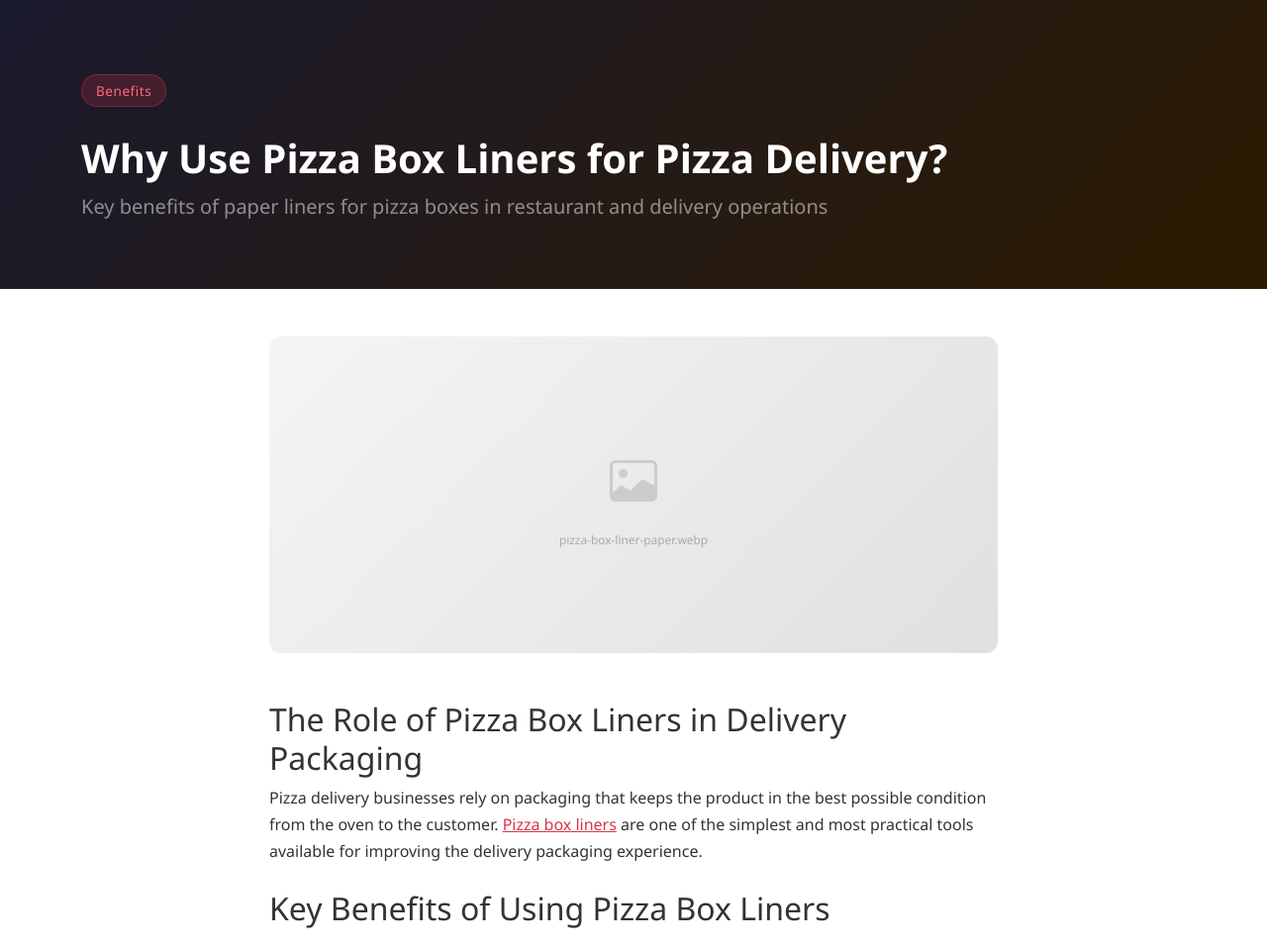
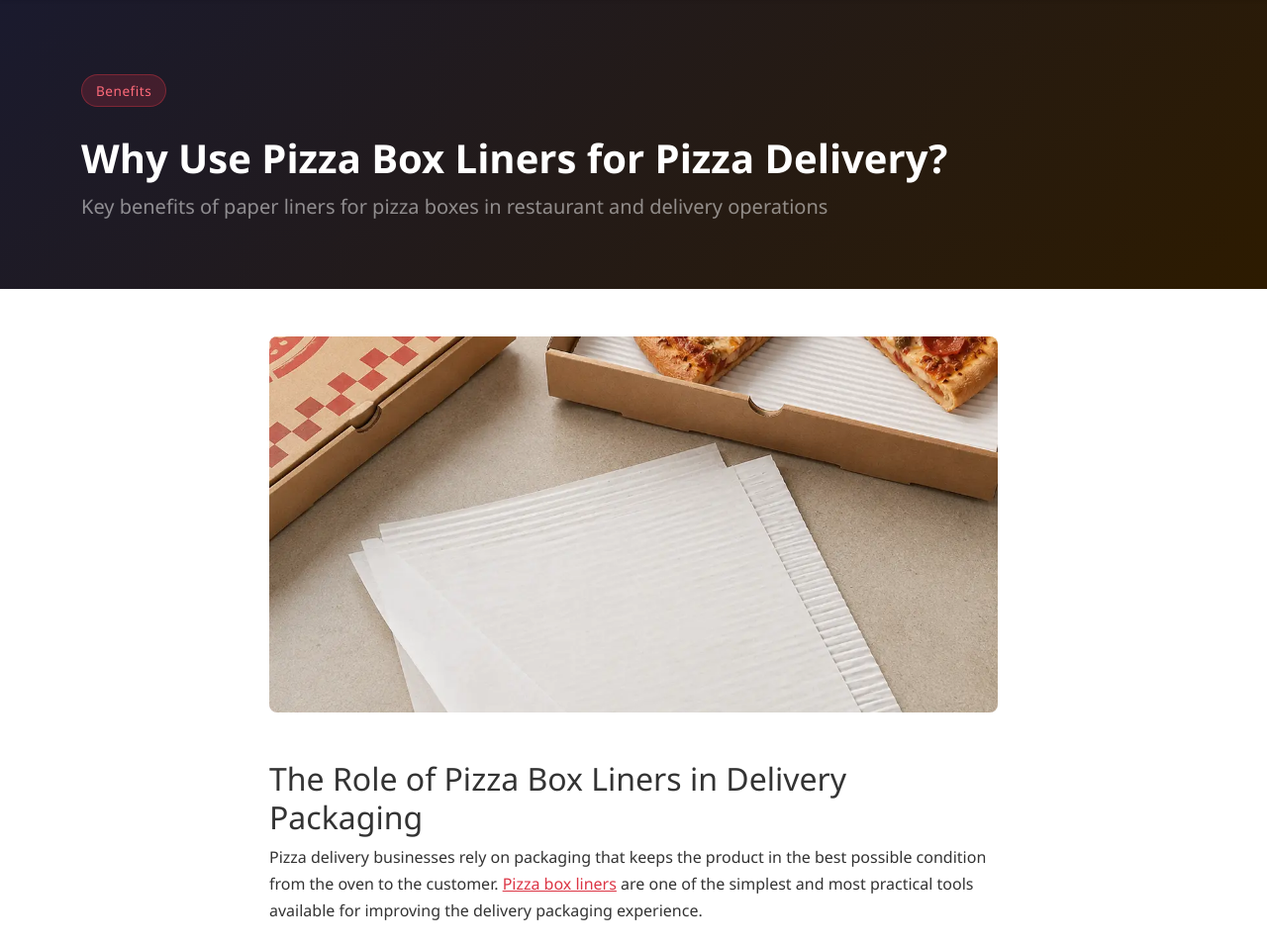
Before and after one commit to tolunayakbulut/pizzaboxliners, a CodeIgniter 4 app: the page made by app/Views/blog/why_use_pizza_box_liners.php in a window 1280 px wide. Shown: the part 61-1018 px from the top of the page at 99% size. Run offline with PHP 8.4 and a stand-in for CodeIgniter, Linux system fonts and the light colour scheme; the template is opened without the code that fills it, so the values that code supplies are empty; some libraries are stand-ins or nearby versions.

Commit message:
Add pizza-box-liner-paper.webp, replace placeholders
Co-Authored-By: Claude Sonnet 4.6 <noreply@anthropic.com>

```diff
--- a/app/Views/blog/why_use_pizza_box_liners.php
+++ b/app/Views/blog/why_use_pizza_box_liners.php
@@ -15,12 +15,11 @@
         <div class="row justify-content-center">
             <div class="col-lg-8">
 
-                <div class="product-img-placeholder mb-5">
-                    <div class="text-center">
-                        <i class="bi bi-image" style="font-size:3rem; color:#ccc;"></i>
-                        <p class="mt-2 mb-0 small" style="color:#aaa;">pizza-box-liner-paper.webp</p>
-                    </div>
-                </div>
+                <img src="<?= base_url('assets/images/pizza-box-liner-paper.webp') ?>"
+                     alt="Pizza box liner paper for pizza delivery packaging"
+                     class="img-fluid rounded-3 mb-5 w-100"
+                     style="max-height:380px; object-fit:cover;"
+                     loading="lazy">
 
                 <h2>The Role of Pizza Box Liners in Delivery Packaging</h2>
                 <p>
```
Also changed, not shown: app/Views/home/index.php (+5 -6 lines), public/assets/images/pizza-box-liner-paper.webp (added).
